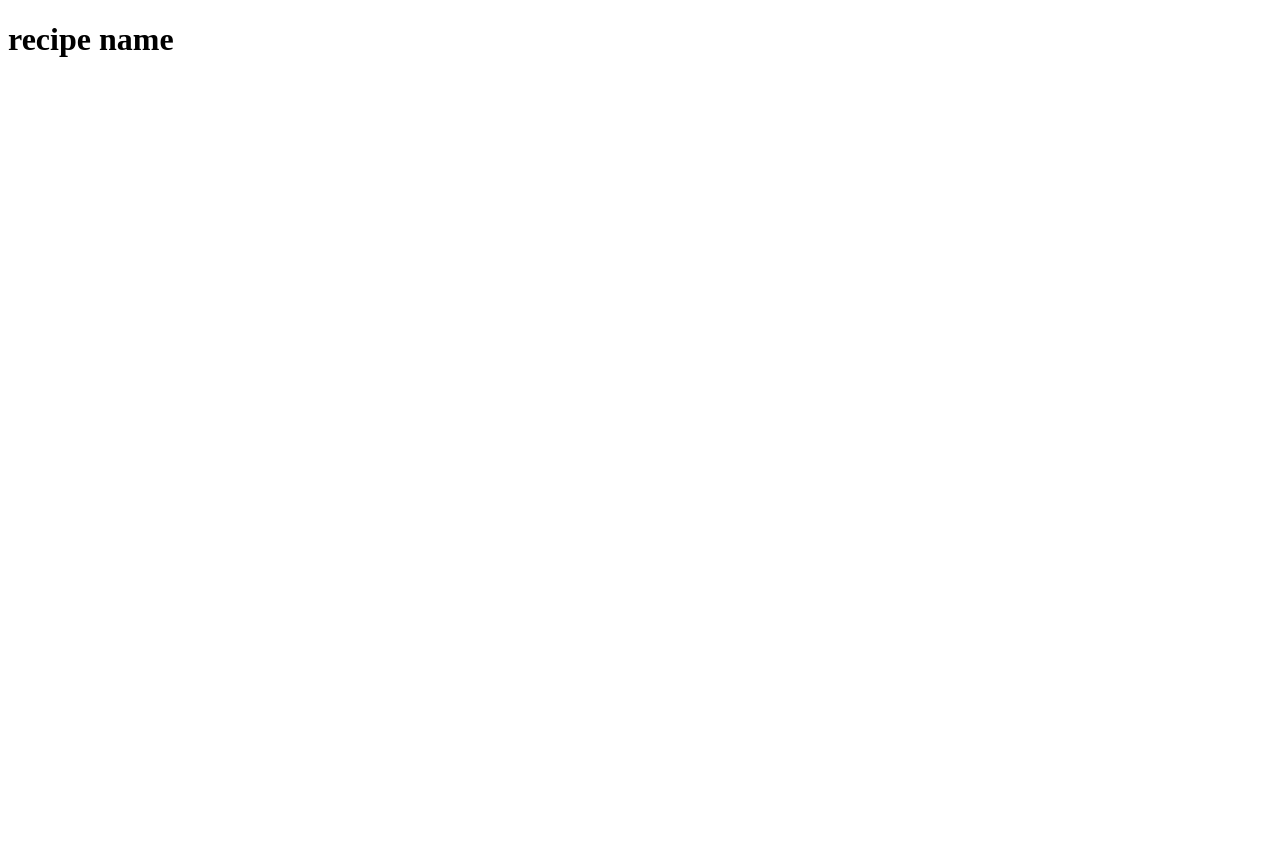
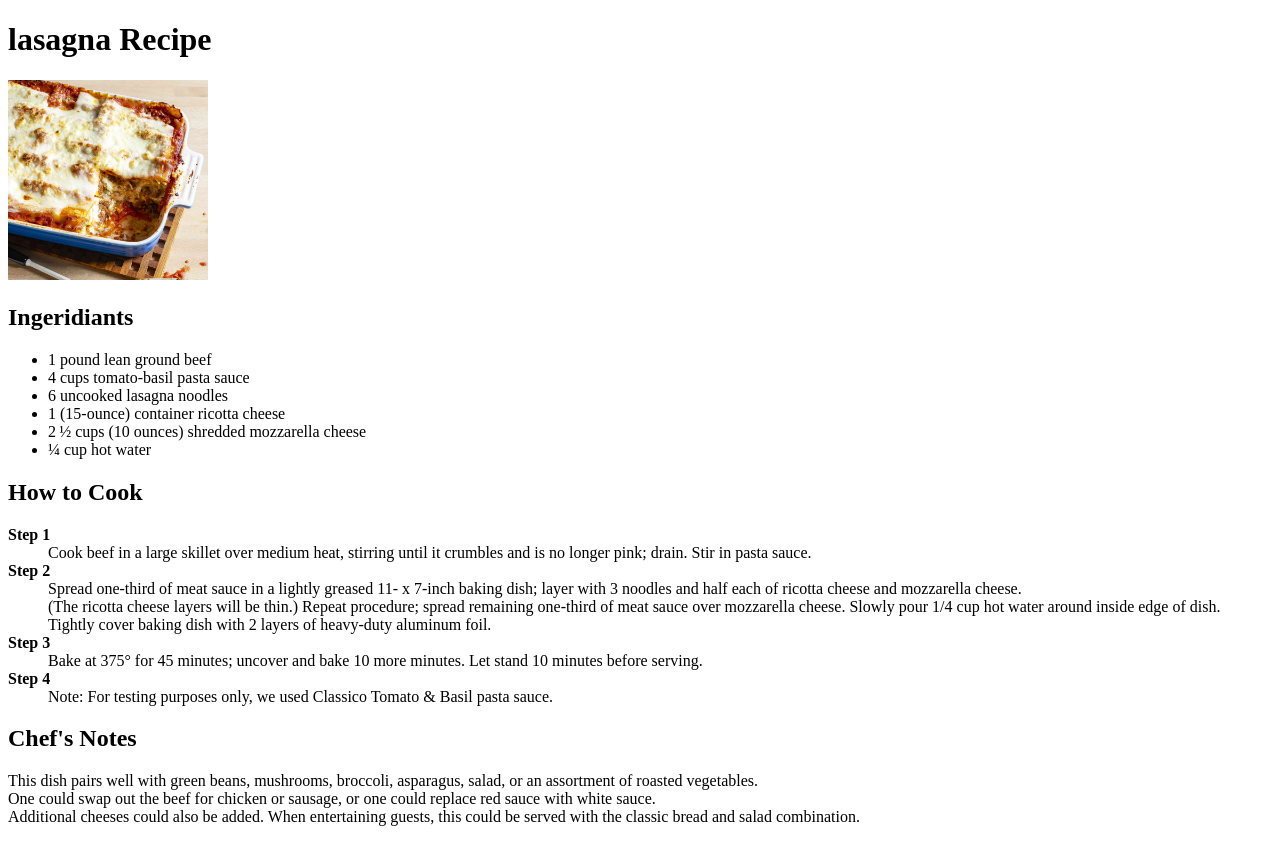
Before and after one commit to hamid-safari/odin-recipes, a plain HTML site: page recipes/lasagna.html in a window 1280 px wide. Before the commit the page ends 800 px from the top, so only its background shows below. Drawn offline with Linux system fonts and the light colour scheme.

Commit message:
one recipe added to menu

```diff
--- a/recipes/lasagna.html
+++ b/recipes/lasagna.html
@@ -7,6 +7,31 @@
   <title>Document</title>
 </head>
 <body>
-  <h1> recipe name </h1>
-</body>
+  <h1> lasagna Recipe </h1>
+  <img src="../recipes/images/las.jpg" alt= "finished lasagna" width="200" ><br>
+  <h2>Ingeridiants</h2>
+  <ul>
+    <li>1 pound lean ground beef </li>
+    <li>4 cups tomato-basil pasta sauce </li>
+    <li>6 uncooked lasagna noodles </li>
+    <li>1 (15-ounce) container ricotta cheese </li>
+    <li>2 ½ cups (10 ounces) shredded mozzarella cheese </li>
+    <li>¼ cup hot water </li>
+  </ul>
+  <h2>How to Cook</h2>
+  <dl>
+    <dt><strong>Step 1</strong></dt>
+    <dd>Cook beef in a large skillet over medium heat, stirring until it crumbles and is no longer pink; drain. Stir in pasta sauce.</dd>
+    <dt><strong>Step 2</strong></dt>
+    <dd>Spread one-third of meat sauce in a lightly greased 11- x 7-inch baking dish; layer with 3 noodles and half each of ricotta cheese and mozzarella cheese. <br>(The ricotta cheese layers will be thin.) Repeat procedure; spread remaining one-third of meat sauce over mozzarella cheese. Slowly pour 1/4 cup hot water around inside edge of dish.<br> Tightly cover baking dish with 2 layers of heavy-duty aluminum foil.</dd>
+    <dt><strong>Step 3</strong></dt>
+    <dd>Bake at 375° for 45 minutes; uncover and bake 10 more minutes. Let stand 10 minutes before serving.</dd>
+    <dt><strong>Step 4</strong></dt>
+    <dd>Note: For testing purposes only, we used Classico Tomato & Basil pasta sauce.</dd>
+  </dl>
+  <h2>Chef's Notes</h2>
+    <p> This dish pairs well with green beans, mushrooms, broccoli, asparagus, salad, or an assortment of roasted vegetables. <br>One could swap out the beef for chicken or sausage, or one could replace red sauce with white sauce. <br>
+      Additional cheeses could also be added. When entertaining guests, this could be served with the classic bread and salad combination.
+    </p>
+    </body>
 </html>
```
Also changed, not shown: index.html (+13 -0 lines), recipes/images/las.jpg (added).
